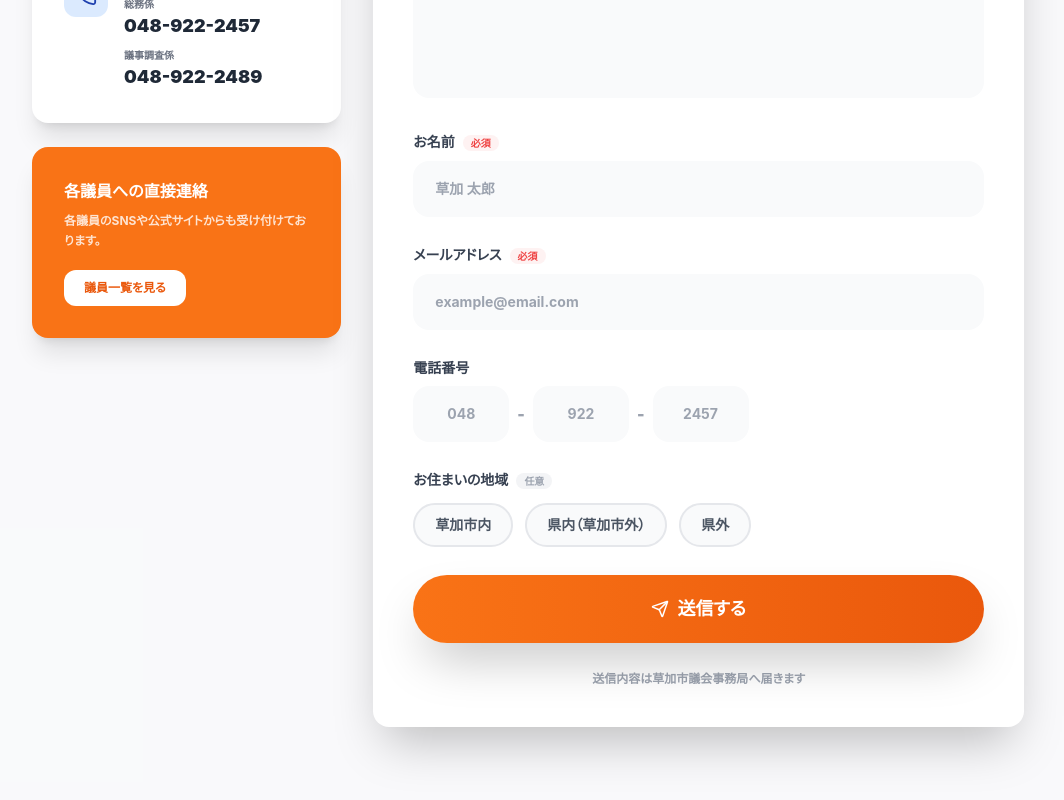
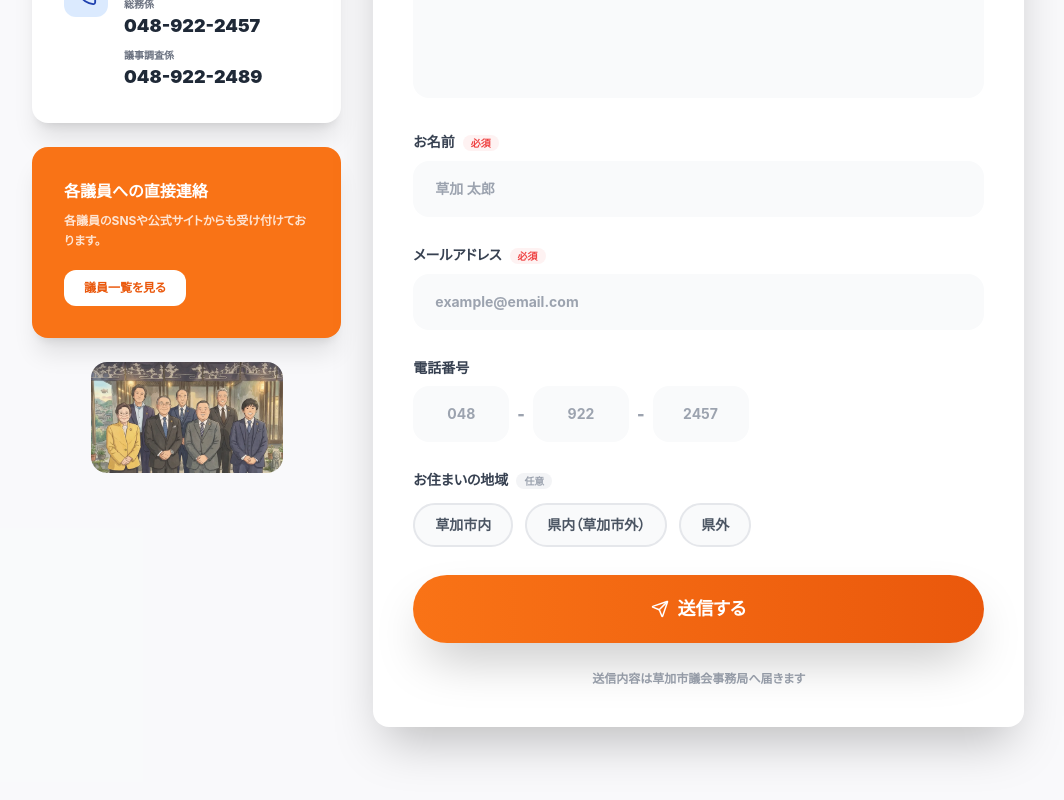
Before and after one commit to owl-onoueip/soka-jimin-hp, a Next.js app: page /contact in a window 1280 px wide. Shown: the part 743-1543 px from the top of the page, without its empty margins (112-1176 px from the left). Built offline with nearby package versions, Linux system fonts and the light colour scheme.

Commit message:
contactページにジブリ風イラストをワンポイント追加

```diff
--- a/src/app/contact/page.tsx
+++ b/src/app/contact/page.tsx
@@ -177,6 +177,15 @@ export default function ContactPage() {
                                 議員一覧を見る
                             </a>
                         </motion.div>
+
+                        {/* ジブリ風イラスト ワンポイント */}
+                        <div className="mt-6 text-center">
+                            <img
+                                src="/images/members/group-ghibli.webp"
+                                alt="草加自民党・無所属の会"
+                                className="mx-auto w-48 rounded-2xl opacity-90"
+                            />
+                        </div>
                     </div>
 
                     {/* 右：フォーム */}
```
